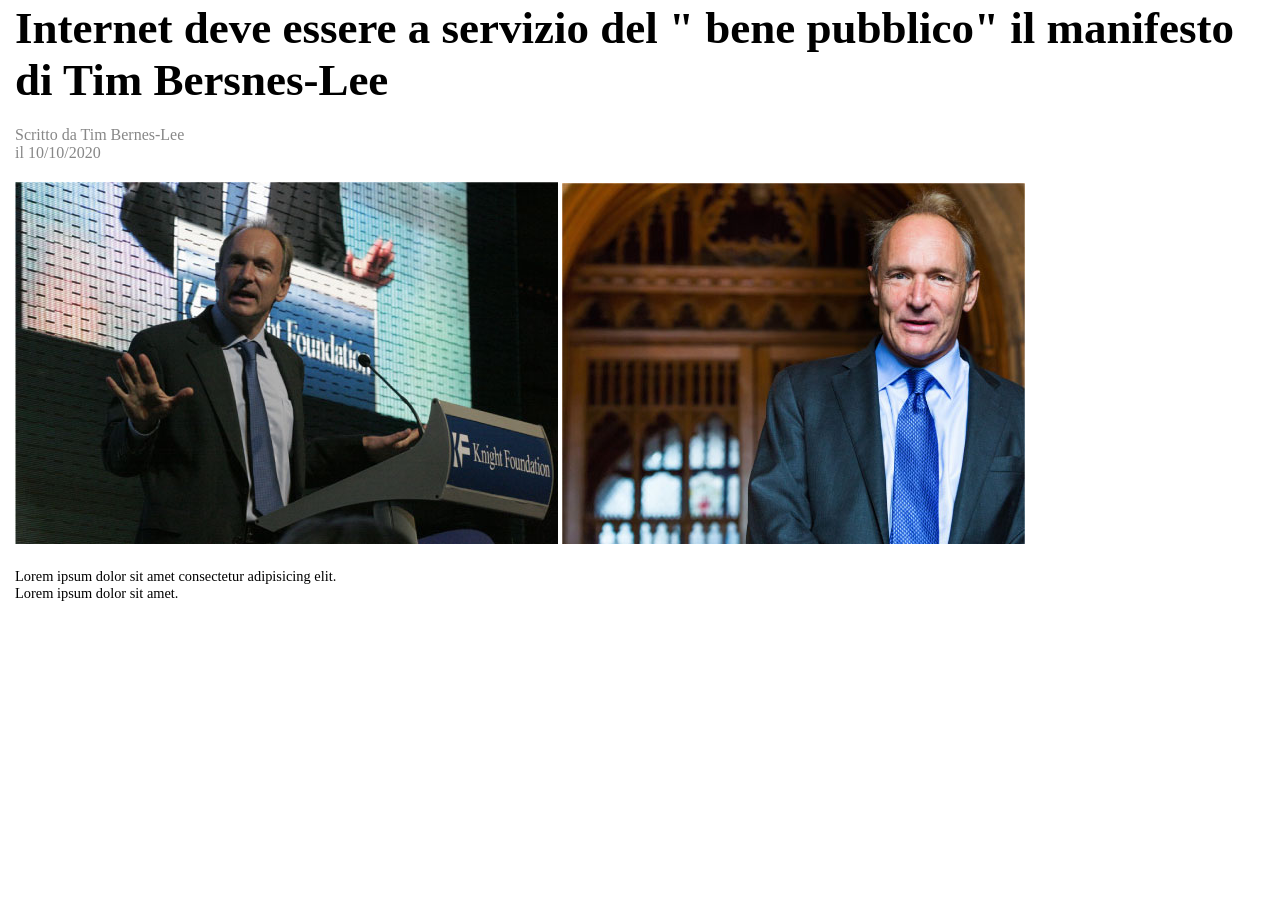
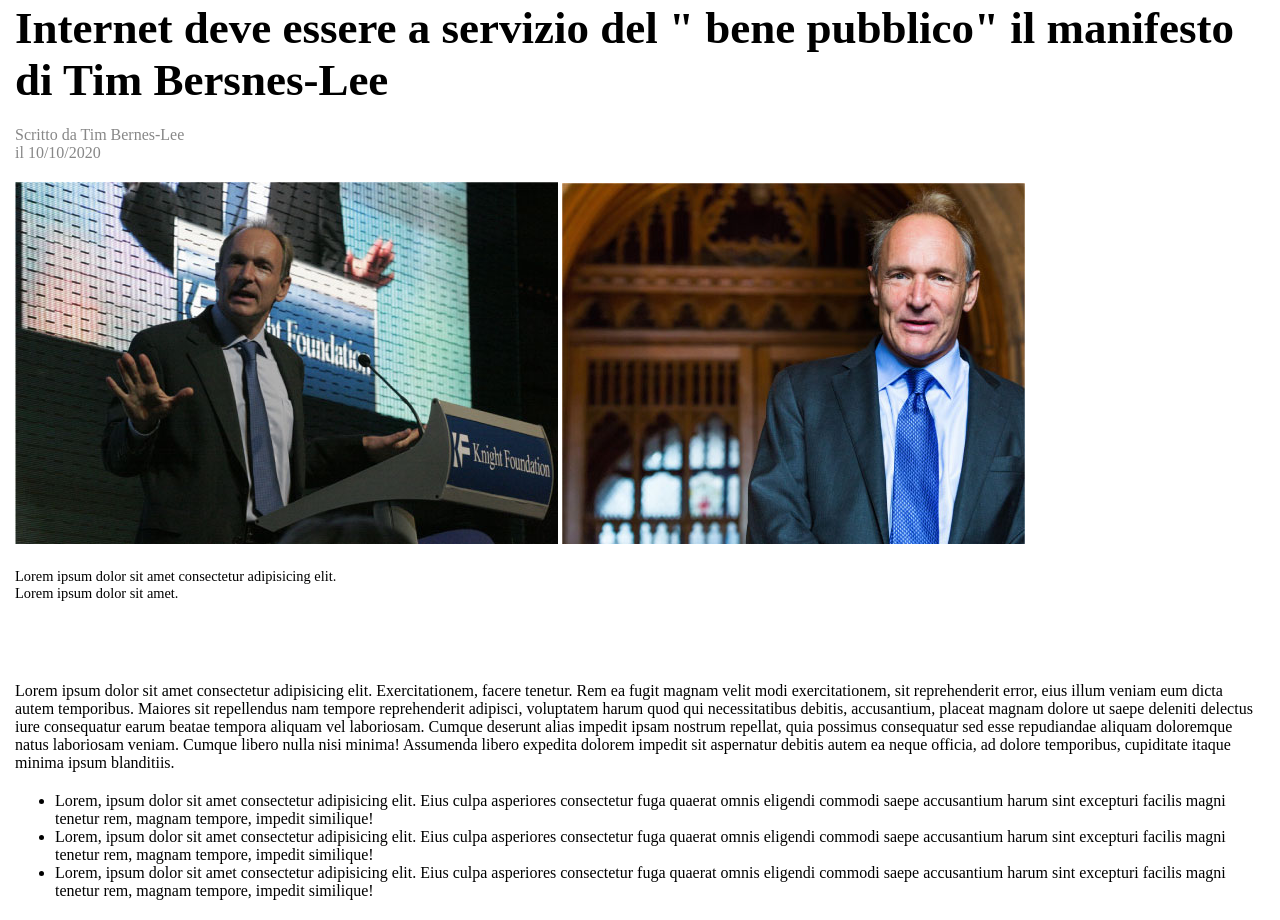
Before and after one commit to KehnAdrian31/html-css-booleaner, a plain HTML site: page index.html in a window 1280 px wide. Shown: the part 123-1043 px from the top of the page. Before the commit the page ends 800 px from the top, so only its background shows below. Drawn offline with Linux system fonts and the light colour scheme.

Commit message:
last commit

```diff
--- a/css/style.css
+++ b/css/style.css
@@ -53,3 +53,7 @@ section#top span#name {
 section#top .caption {
   font-size: 90%;
 }
+
+.highlight {
+  background-color: yellow;
+}
--- a/index.html
+++ b/index.html
@@ -33,6 +33,32 @@
       </p>
     </section>
 
+    <section id="article">
+      <p>
+        Lorem ipsum dolor sit amet consectetur adipisicing elit. Exercitationem, facere tenetur. Rem ea fugit magnam
+        velit modi exercitationem, sit reprehenderit error, eius illum veniam eum dicta autem temporibus. Maiores sit
+        repellendus nam tempore reprehenderit adipisci, voluptatem harum quod qui necessitatibus debitis, <span
+          class="hightlight">accusantium, placeat magnam dolore ut saepe deleniti delectus iure consequatur earum beatae
+          tempora aliquam vel </span>laboriosam. Cumque deserunt alias impedit ipsam nostrum repellat, quia possimus
+        consequatur sed esse repudiandae aliquam doloremque natus laboriosam veniam. Cumque libero nulla nisi minima!
+        Assumenda libero expedita dolorem impedit sit aspernatur debitis autem ea neque officia, ad dolore temporibus,
+        cupiditate itaque minima ipsum blanditiis.
+      </p>
+
+      <ul>
+        <li>Lorem, ipsum dolor sit amet consectetur adipisicing elit. Eius culpa asperiores consectetur fuga quaerat
+          omnis eligendi commodi saepe accusantium harum sint excepturi facilis magni tenetur rem, magnam tempore,
+          impedit similique!</li>
+        <li class="hightlight">Lorem, ipsum dolor sit amet consectetur adipisicing elit. Eius culpa asperiores
+          consectetur fuga quaerat omnis eligendi commodi saepe accusantium harum sint excepturi facilis magni tenetur
+          rem, magnam tempore, impedit similique!</li>
+        <li>Lorem, ipsum dolor sit amet consectetur adipisicing elit. Eius culpa asperiores consectetur fuga quaerat
+          omnis eligendi commodi saepe accusantium harum sint excepturi facilis magni tenetur rem, magnam tempore,
+          impedit similique!</li>
+      </ul>
+
+    </section>
+
   </main>
 
 
```
